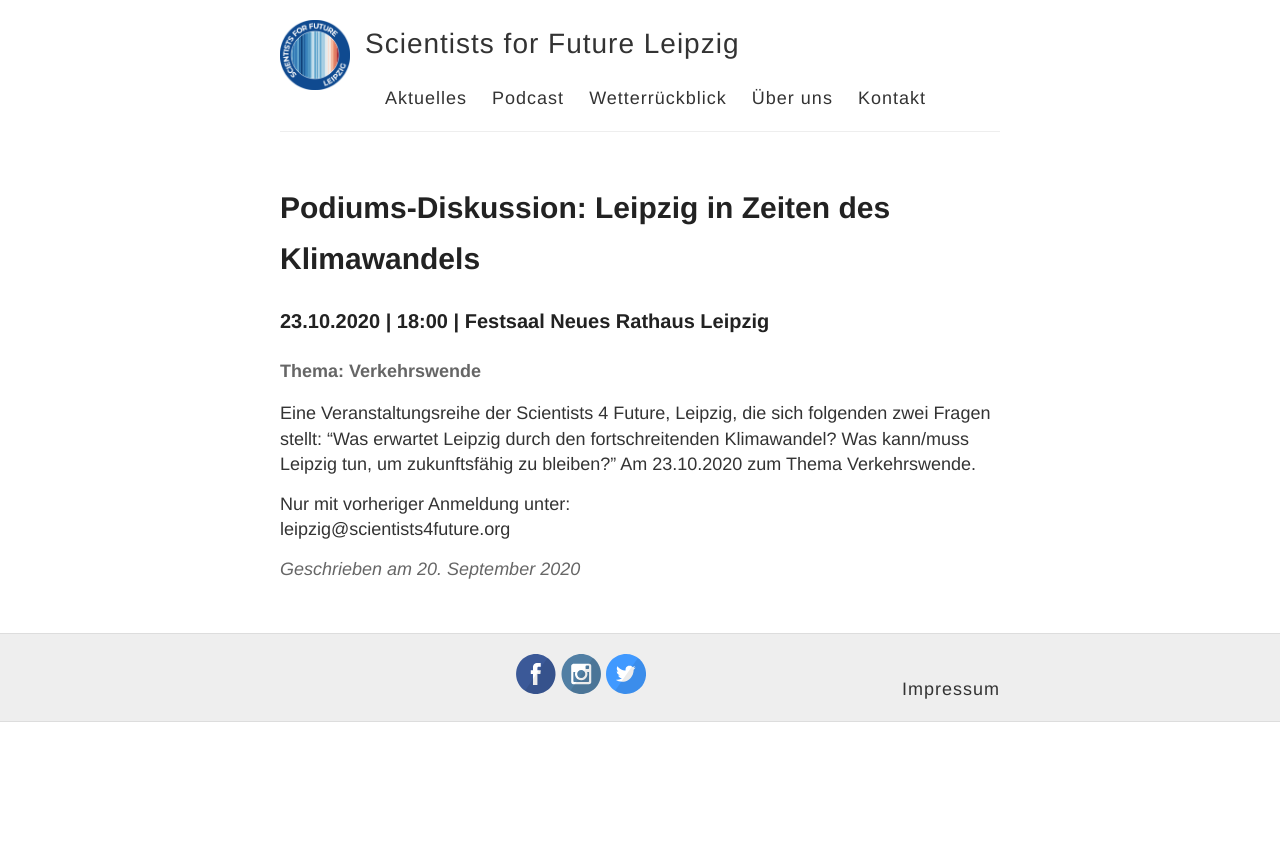
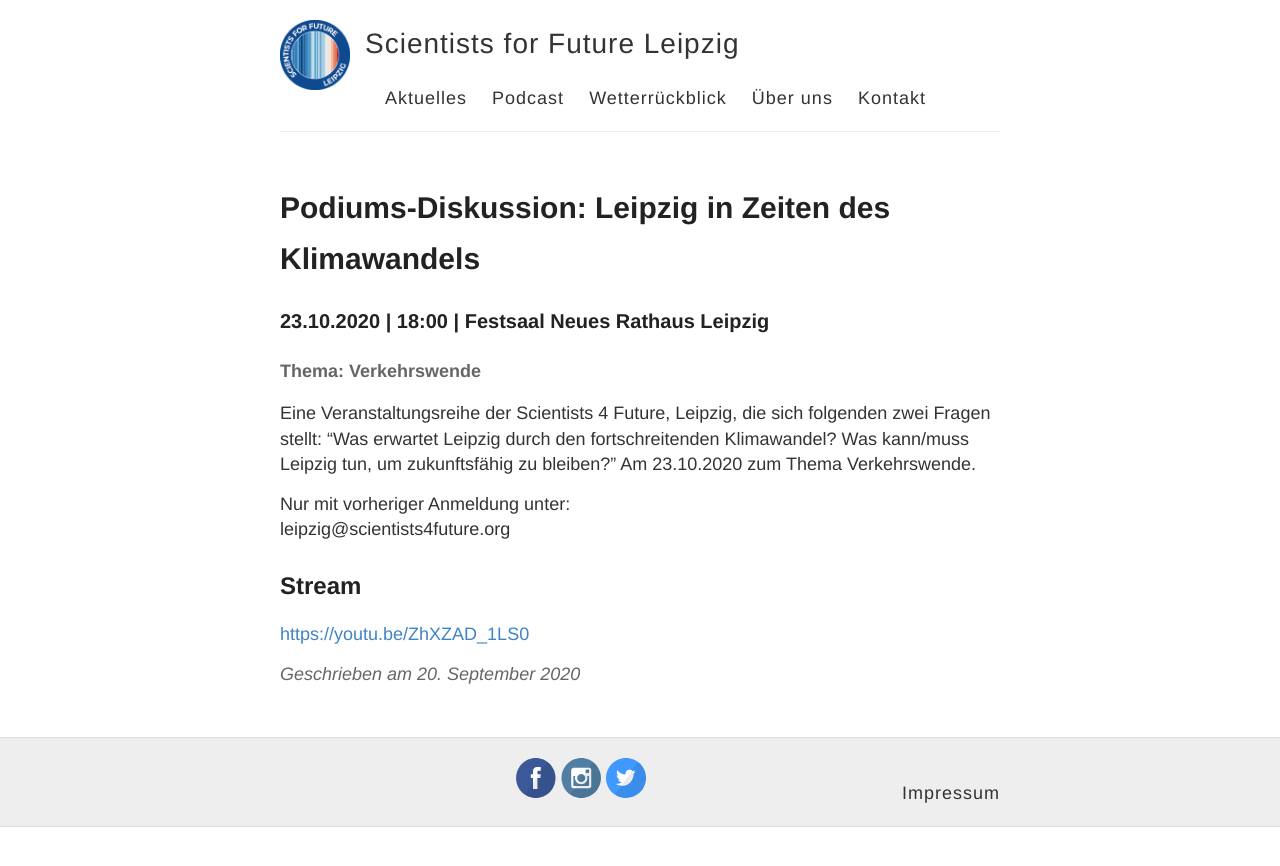
Before and after one commit to s4f-leipzig/s4f-leipzig.github.io, a Jekyll site: the page built from _posts/2020-09-20-Podiums-Diskussion.md, in a window 1280 px wide. Shown: the top 866 px of the page. Built offline with Jekyll 4.4.1, drawn with Linux system fonts in a browser that asks for light colours.

Commit message:
update podium

```diff
--- a/_posts/2020-09-20-Podiums-Diskussion.md
+++ b/_posts/2020-09-20-Podiums-Diskussion.md
@@ -10,3 +10,8 @@ Eine Veranstaltungsreihe der Scientists 4 Future, Leipzig, die sich folgenden zw
 
 Nur mit vorheriger Anmeldung unter: <br>
 leipzig@scientists4future.org
+
+## Stream
+[https://youtu.be/ZhXZAD_1LS0](https://youtu.be/ZhXZAD_1LS0)
+
+<!-- <iframe width="560" height="315" src="https://www.youtube.com/embed/ZhXZAD_1LS0" frameborder="0" allow="accelerometer; autoplay; clipboard-write; encrypted-media; gyroscope; picture-in-picture" allowfullscreen></iframe> -->
```
